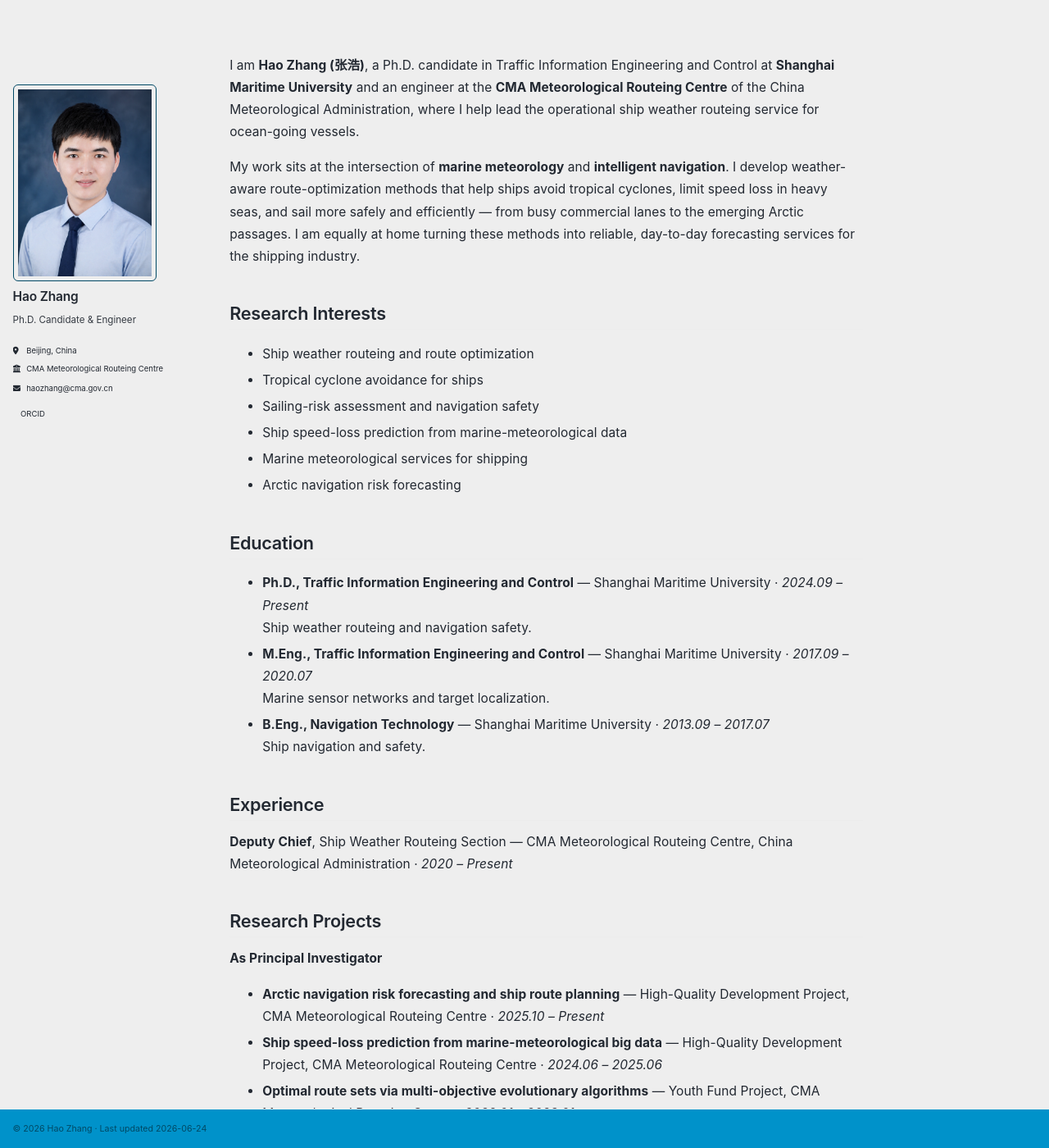
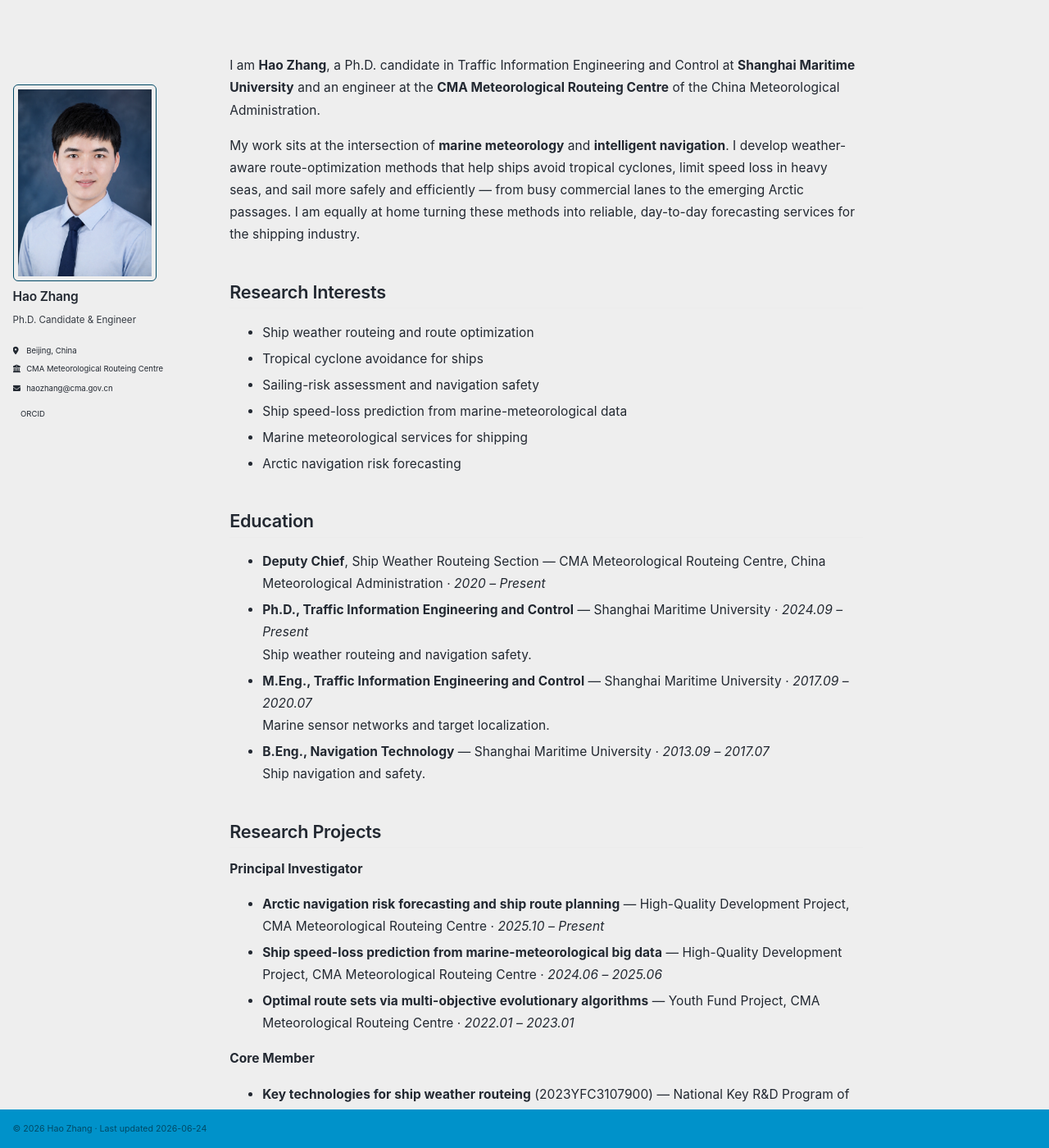
Before and after one commit to cmazhangh/cmazhangh.github.io, a Jekyll site: the page built from _pages/about.md, in a window 1280 px wide and 1400 px high. Shown: the whole window at 82% size. Built offline with Jekyll 4.4.1, drawn with Linux system fonts in a browser that asks for light colours; a style sheet for code colours, icons or effects is not loaded; some of the changed text lies outside the part shown.

Commit message:
Update about.md

```diff
--- a/_pages/about.md
+++ b/_pages/about.md
@@ -7,10 +7,9 @@ redirect_from:
   - /about.html
 ---
 
-I am **Hao Zhang (张浩)**, a Ph.D. candidate in Traffic Information Engineering and
+I am **Hao Zhang**, a Ph.D. candidate in Traffic Information Engineering and
 Control at **Shanghai Maritime University** and an engineer at the **CMA
-Meteorological Routeing Centre** of the China Meteorological Administration, where I
-help lead the operational ship weather routeing service for ocean-going vessels.
+Meteorological Routeing Centre** of the China Meteorological Administration.
 
 My work sits at the intersection of **marine meteorology** and **intelligent
 navigation**. I develop weather-aware route-optimization methods that help ships
@@ -30,23 +29,20 @@ Research Interests
 
 Education
 ======
+- **Deputy Chief**, Ship Weather Routeing Section — CMA Meteorological Routeing Centre, China Meteorological Administration · *2020 – Present*
 - **Ph.D., Traffic Information Engineering and Control** — Shanghai Maritime University · *2024.09 – Present*<br/>Ship weather routeing and navigation safety.
 - **M.Eng., Traffic Information Engineering and Control** — Shanghai Maritime University · *2017.09 – 2020.07*<br/>Marine sensor networks and target localization.
 - **B.Eng., Navigation Technology** — Shanghai Maritime University · *2013.09 – 2017.07*<br/>Ship navigation and safety.
 
-Experience
-======
-**Deputy Chief**, Ship Weather Routeing Section — CMA Meteorological Routeing Centre, China Meteorological Administration · *2020 – Present*
-
 Research Projects
 ======
-**As Principal Investigator**
+**Principal Investigator**
 
 - **Arctic navigation risk forecasting and ship route planning** — High-Quality Development Project, CMA Meteorological Routeing Centre · *2025.10 – Present*
 - **Ship speed-loss prediction from marine-meteorological big data** — High-Quality Development Project, CMA Meteorological Routeing Centre · *2024.06 – 2025.06*
 - **Optimal route sets via multi-objective evolutionary algorithms** — Youth Fund Project, CMA Meteorological Routeing Centre · *2022.01 – 2023.01*
 
-**As Core Member**
+**Core Member**
 
 - **Key technologies for ship weather routeing** (2023YFC3107900) — National Key R&D Program of China · *2024.01 – Present*
 - **Integration and demonstration of marine-meteorological products** (2022YFC3004200) — National Key R&D Program of China · *2023.01 – 2025.12*
@@ -56,5 +52,4 @@ Research Projects
 Selected Publications
 ======
 1. **Zhang, H.**, Niu, G., Liu, T., et al. (2025). *Status quo and future prospects of China's weather routing services for ocean-going business vessels.* **Oceans**, 6(3). [doi:10.3390/oceans6030038](https://doi.org/10.3390/oceans6030038)
-2. **Zhang, H.**, Rao, Y., Liu, T., et al. (2023). *Optimizing the routing of a ship's tropical-cyclone avoidance: a case study of Typhoon Doksuri.* **Journal of Marine Meteorology**, 43(4), 1–10.
 3. Mei, X., Wu, H., Xian, J., Chen, B., **Zhang, H.**, & Liu, X. (2019). *A robust, non-cooperative localization algorithm in ocean sensor networks.* **Sensors**, 19(12), 2708. [doi:10.3390/s19122708](https://doi.org/10.3390/s19122708)
```
